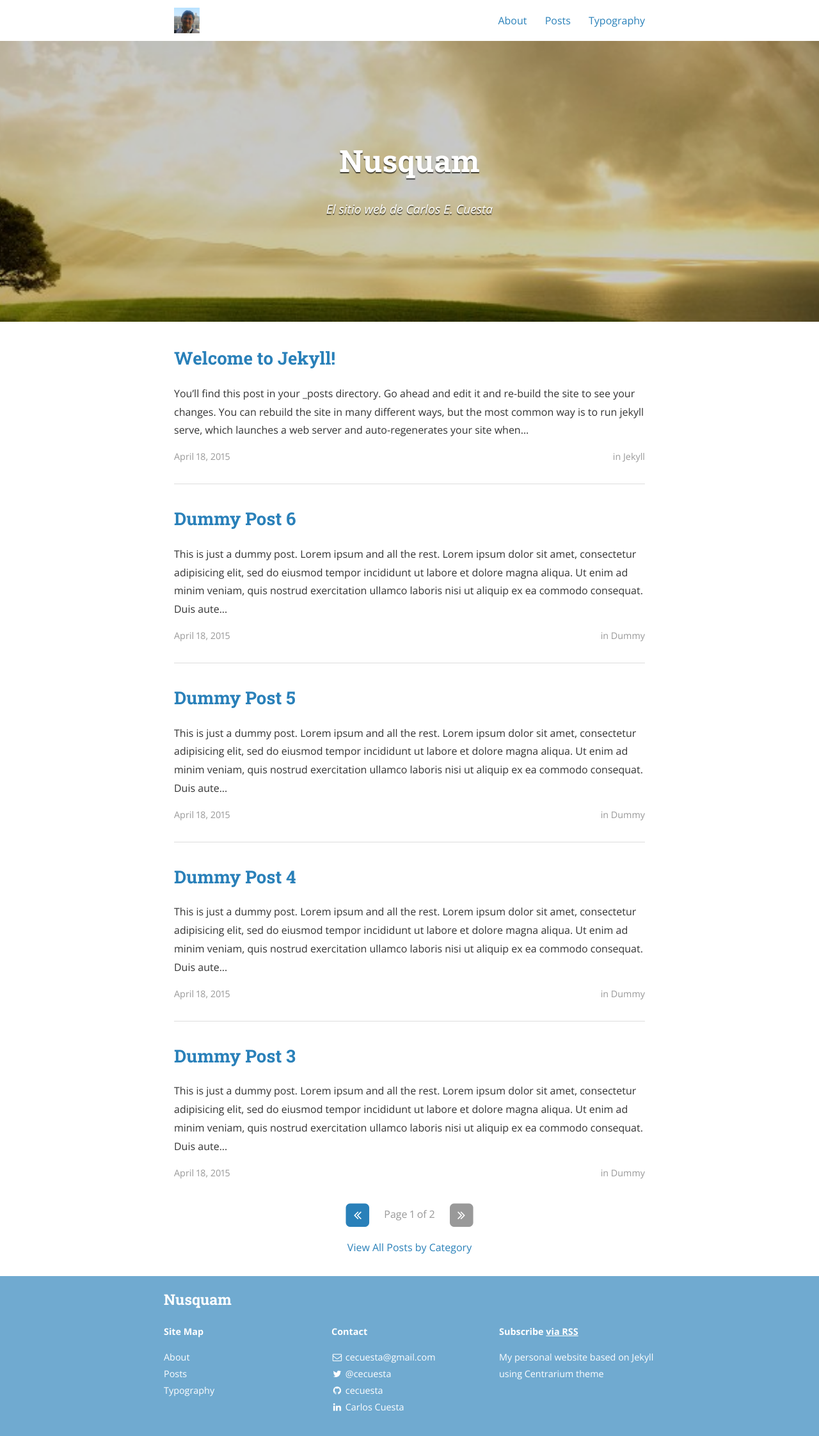
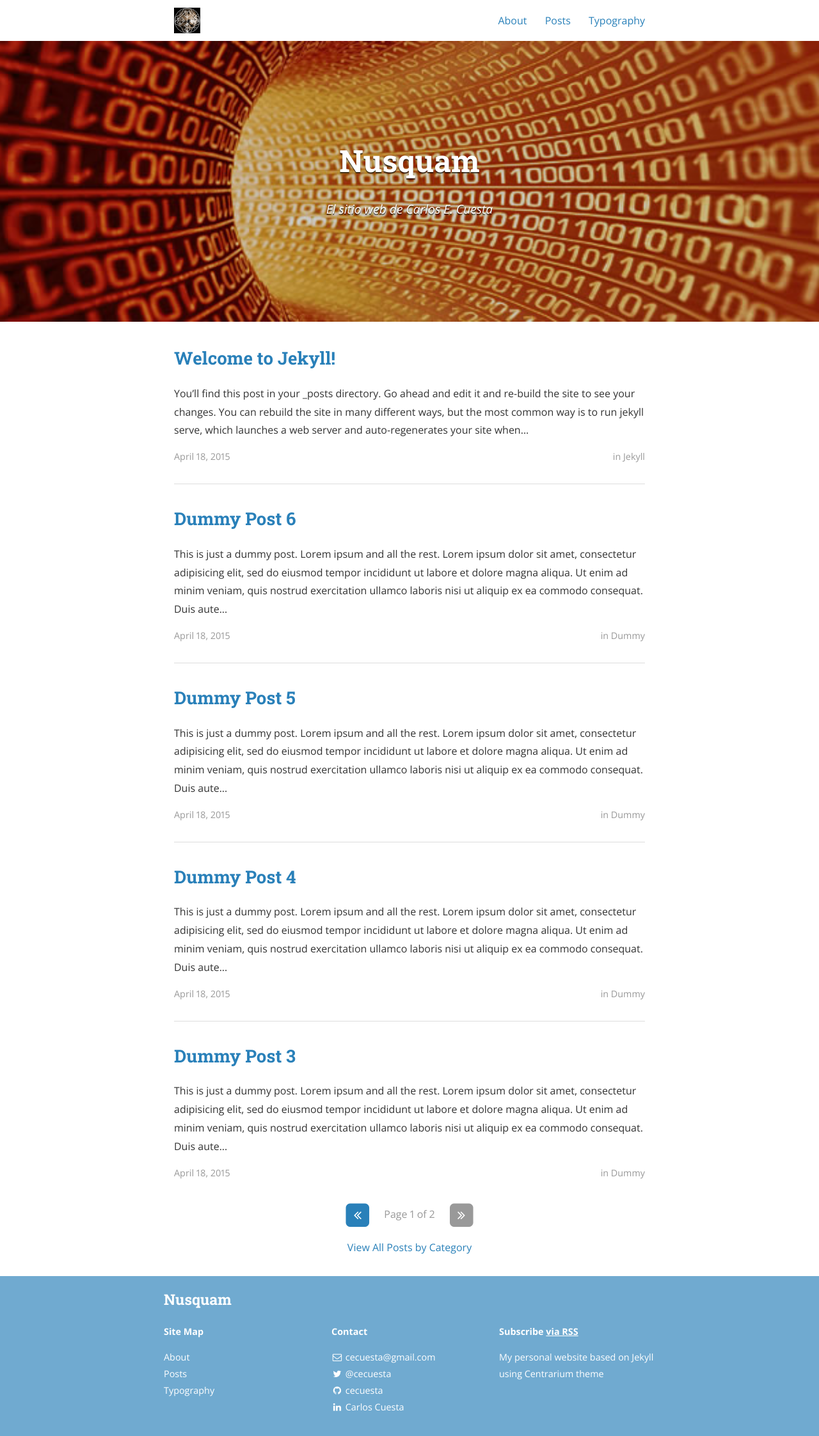
Before and after one commit to K-Rhen/cecuesta.github.io, a Jekyll site: the page built from index.html, in a window 1280 px wide. Shown: the whole page at 64% size. Built offline with Jekyll 4.4.1, drawn with Linux system fonts in a browser that asks for light colours; nearby versions of some CDN libraries; the list of posts is cut into pages by our own code; a style sheet for code colours, icons or effects is not loaded.

Commit message:
Imágenes

```diff
--- a/_config.yml
+++ b/_config.yml
@@ -11,7 +11,7 @@ description: >
   My personal website based on Jekyll using Centrarium theme
 baseurl: "/" # the subpath of your site, e.g. /blog/
 url: "http://cecuesta.github.io" # the base hostname & protocol for your site
-cover: "assets/cropped-enlightenment.jpg"
+cover: "assets/dataTube.jpg"
 logo: "assets/logo.png"
 
 # Build settings
```
Also changed, not shown: assets/dataTube.jpg (added), assets/logo.png, 3 other files.
